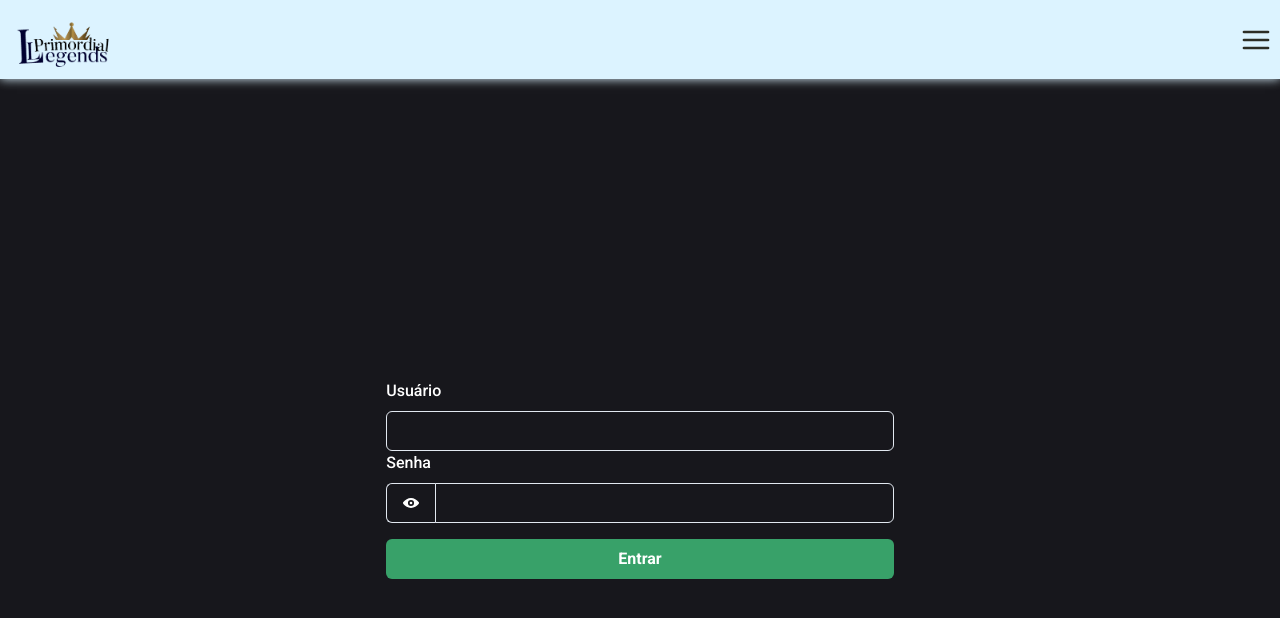
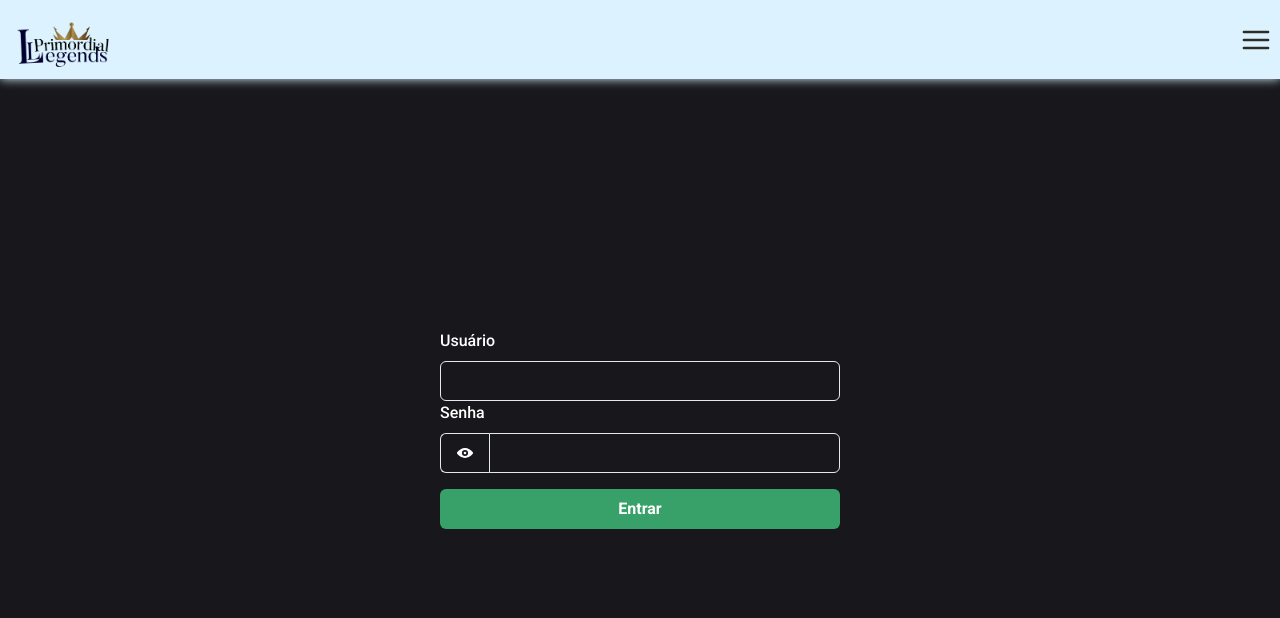
Before and after one commit to victor-0x29a/legends-wiki, a React (Vite) app: page /auth/login in a window 1280 px wide. Shown: the top 618 px of the page. Built offline with nearby package versions, Linux system fonts and the light colour scheme.

Commit message:
Patch: new HTML structure to center the container of login

```diff
--- a/src/pages/Authentication/AuthenticationPage.tsx
+++ b/src/pages/Authentication/AuthenticationPage.tsx
@@ -1,5 +1,5 @@
 import { ViewIcon, ViewOffIcon } from "@chakra-ui/icons";
-import { Button, Container, FormControl, FormLabel, Input, InputGroup, InputLeftAddon } from "@chakra-ui/react";
+import { Box, Button, Container, FormControl, FormLabel, Input, InputGroup, InputLeftAddon } from "@chakra-ui/react";
 import { FormEvent, useCallback, useContext, useState } from "react";
 import { LegendsSize } from "../../styles/constants.style";
 import { useFormik } from "formik";
@@ -55,8 +55,9 @@ export const AuthenticationPage = () => {
     }, [formik])
 
     return (
-        <Container size={"sm"} w="100vw" h="100vh" display={"flex"} justifyContent={"center"} alignItems={"center"}>
-            <FormControl as="form" onSubmit={onSubmit}>
+        <Container marginTop={"20%"}>
+            <Box display={"flex"} justifyContent={"center"}>
+                <FormControl as="form" onSubmit={onSubmit} maxW={"400px"}>
                     <FormLabel>{translate(FormLabels, "User")}</FormLabel>
                     <Input type="text" name="username" onChange={formik.handleChange} onBlur={formik.handleBlur} disabled={isLoading} />
                     <FormError errorData={formik.errors.username} />
@@ -74,6 +75,7 @@ export const AuthenticationPage = () => {
                         {translate(FormLabels, "Login")}
                     </Button>
                 </FormControl>
+            </Box>
         </Container>
     );
 }
```
Lines whose indentation alone changed are shown as unchanged.
